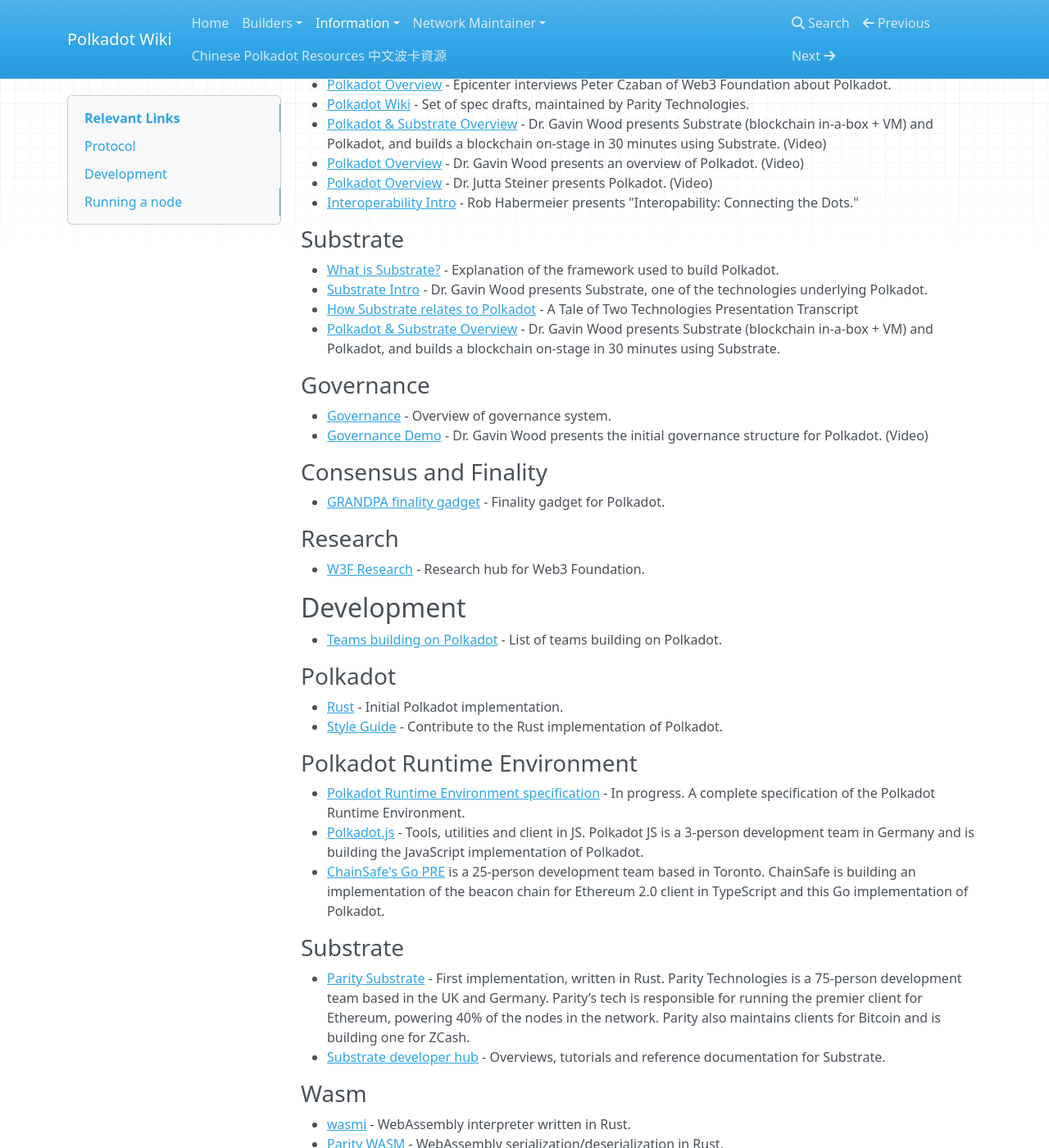
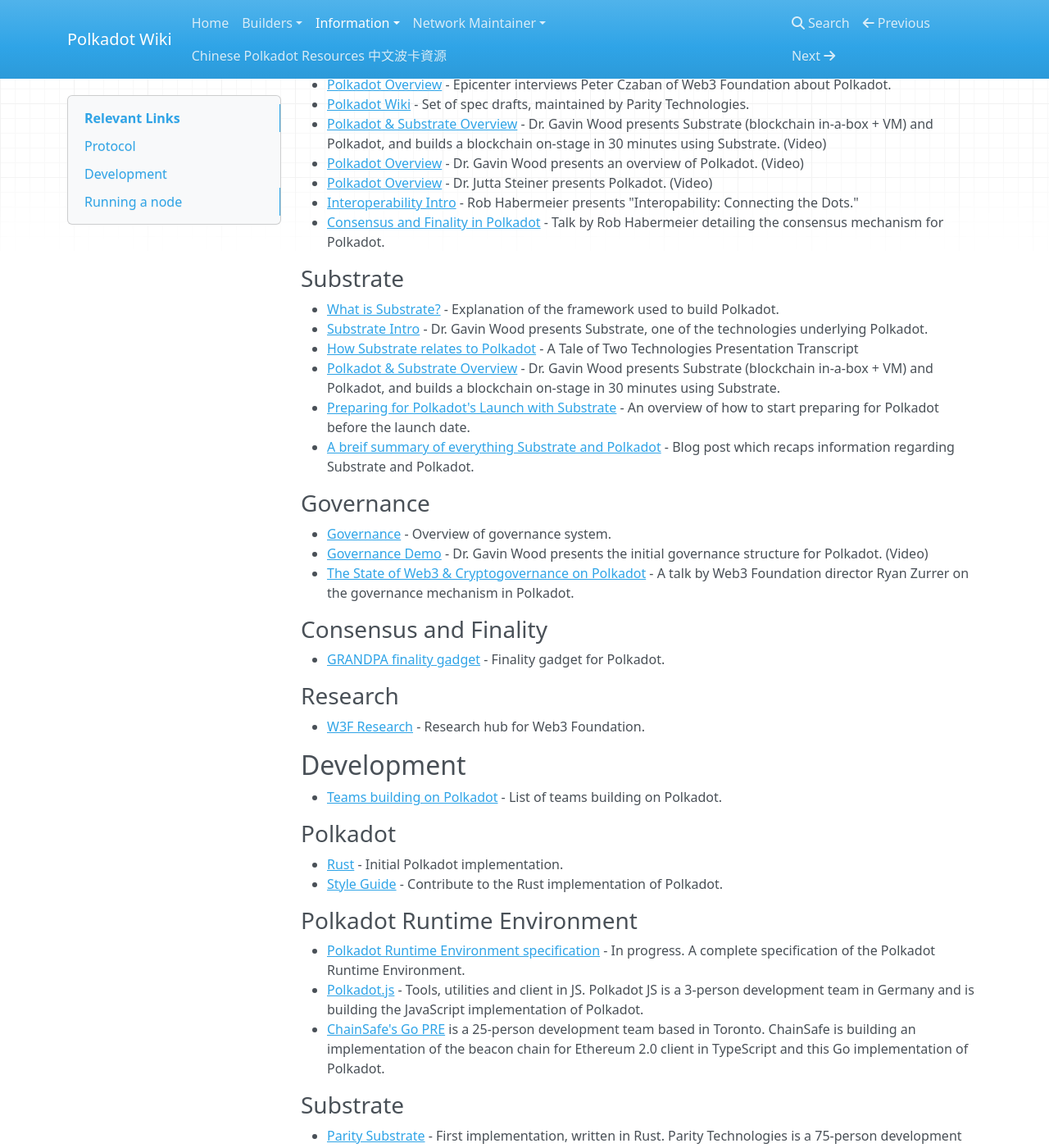
Before and after one commit to w3f/polkadot-wiki-old, an MkDocs documentation site: the page built from docs/polkadot/information/relevant_links.md, in a window 1280 px wide and 1400 px high, scrolled down 315 px. Shown: the whole window at 82% size. Built offline with MkDocs 1.6.1, drawn with Linux system fonts in a browser that asks for light colours; nearby versions of some CDN libraries; some of the changed text lies outside the part shown.

Commit message:
add links from ethcc

```diff
--- a/docs/polkadot/information/relevant_links.md
+++ b/docs/polkadot/information/relevant_links.md
@@ -14,6 +14,7 @@
 - [Polkadot Overview](https://youtu.be/lIghiCmHz0U) - Dr. Gavin Wood presents an overview of Polkadot. (Video)
 - [Polkadot Overview](https://techcrunch.com/video/fireside-chat-with-jutta-steiner-parity-technologies/) - Dr. Jutta Steiner presents Polkadot. (Video)
 - [Interoperability Intro](https://www.youtube.com/watch?v=RSAFHhTwA8Q) - Rob Habermeier presents "Interopability: Connecting the Dots."
+- [Consensus and Finality in Polkadot](https://www.youtube.com/watch?v=qvoAf2uIF3c) - Talk by Rob Habermeier detailing the consensus mechanism for Polkadot.
 
 
 ### Substrate
@@ -22,11 +23,14 @@
 - [Substrate Intro](https://youtu.be/iUMZyL5kTwc) - Dr. Gavin Wood presents Substrate, one of the technologies underlying Polkadot.
 - [How Substrate relates to Polkadot](https://medium.com/polkadot-network/a-tale-of-two-technologies-presentation-transcript-e7397c1c7a49) - A Tale of Two Technologies Presentation Transcript
 - [Polkadot & Substrate Overview](https://www.youtube.com/watch?v=0IoUZdDi5Is&feature=youtu.be) - Dr. Gavin Wood presents Substrate (blockchain in-a-box + VM) and Polkadot, and builds a blockchain on-stage in 30 minutes using Substrate.
+- [Preparing for Polkadot's Launch with Substrate](https://medium.com/polkadot-network/preparing-for-polkadots-launch-with-substrate-cb97819ed815) - An overview of how to start preparing for Polkadot before the launch date.
+- [A breif summary of everything Substrate and Polkadot](https://medium.com/polkadot-network/a-brief-summary-of-everything-substrate-and-polkadot-f1f21071499d) - Blog post which recaps information regarding Substrate and Polkadot.
 
 ### Governance
 
 - [Governance](https://github.com/paritytech/polkadot/wiki/Governance) - Overview of governance system.
 - [Governance Demo](https://www.youtube.com/watch?v=VsZuDJMmVPY&feature=youtu.be&t=24734) - Dr. Gavin Wood presents the initial governance structure for Polkadot. (Video)
+- [The State of Web3 & Cryptogovernance on Polkadot](https://www.youtube.com/watch?v=qvoAf2uIF3c) - A talk by Web3 Foundation director Ryan Zurrer on the governance mechanism in Polkadot.
 
 ### Consensus and Finality
 
@@ -56,6 +60,12 @@
 - [Parity Substrate](https://github.com/paritytech/substrate) - First implementation, written in Rust. Parity Technologies is a 75-person development team based in the UK and Germany. Parity’s tech is responsible for running the premier client for Ethereum, powering 40% of the nodes in the network. Parity also maintains clients for Bitcoin and is building one for ZCash.
 - [Substrate developer hub](https://docs.substrate.dev/) - Overviews, tutorials and reference documentation for Substrate.
 
+### Cumulus
+
+- [Cumulus](https://github.com/paritytech/cumulus) - A library for making Substrate-built chains compatible with Polkadot.
+- [Cumulus: Entering the Substratosphere](https://www.youtube.com/watch?v=thgtXq5YMOo) - Talk from Polkadot cofounder Robert Habermeier at EthCC in March 2019 detailing the latest on building parachains with Cumulus.
+
+
 ### Wasm
 
 - [wasmi](https://github.com/paritytech/wasmi) - WebAssembly interpreter written in Rust.
```
